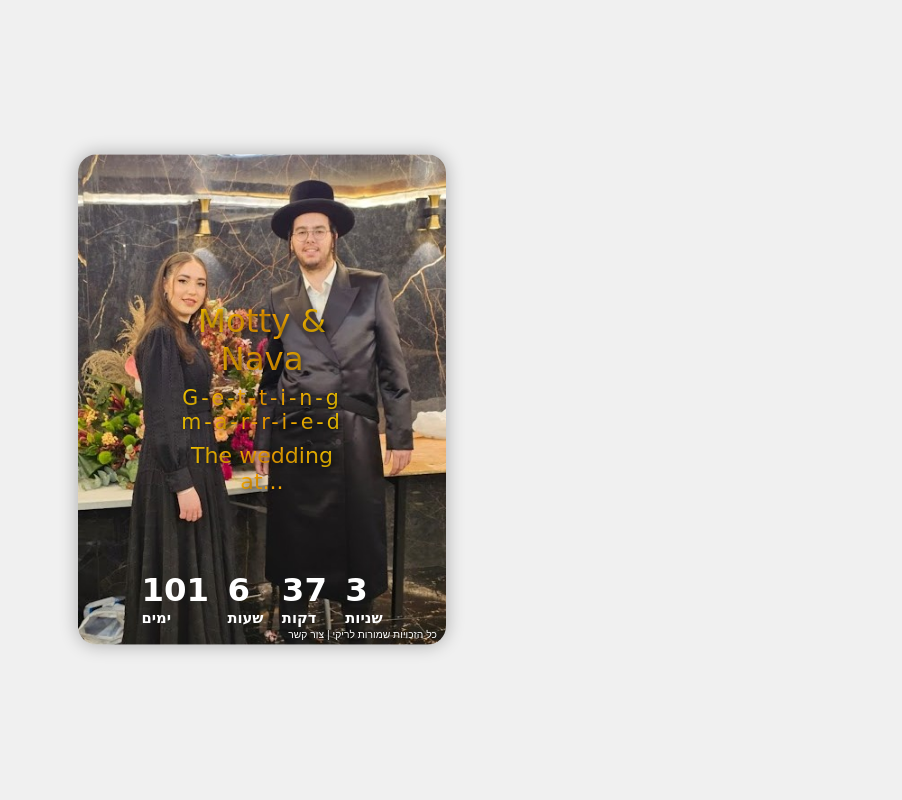
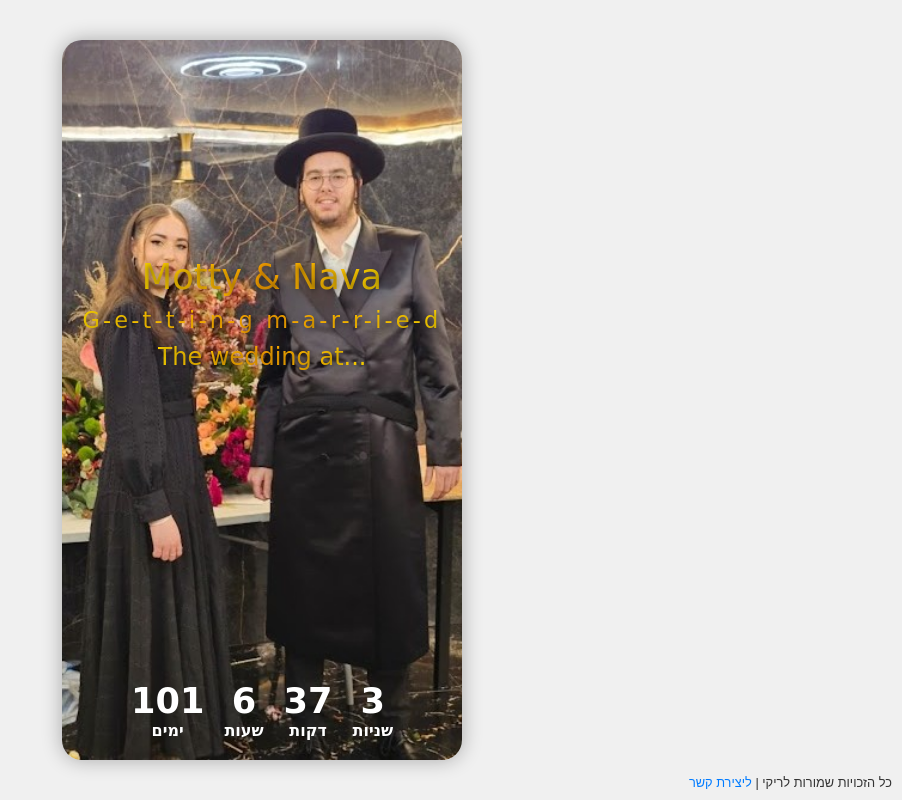
Before and after one commit to RikyShafer/Nava--s-wedding, a plain HTML site: page index.html in a window 1280 px wide. Shown: the whole page, without its empty margins (378-1280 px from the left). Drawn offline with Linux system fonts and the light colour scheme.

Commit message:
עדכון

```diff
--- a/index.html
+++ b/index.html
@@ -12,25 +12,35 @@
     }
 
     html, body {
+      height: 100%;
       width: 100%;
-      height: 100%;
-      overflow: hidden; /* לא מאפשר גלילה */
       background-color: #f0f0f0;
       font-family: 'Dancing Script', cursive;
+      overflow: hidden; /* לא מאפשר גלילה */
+    }
+
+    body {
       display: flex;
       justify-content: center;
       align-items: center;
+      flex-direction: column;
     }
 
     .countdown-container {
       width: 90%;
       max-width: 400px;
-  aspect-ratio: 3 / 4;
-  position: relative;
+      text-align: center;
       border-radius: 20px;
       overflow: hidden;
       box-shadow: 0 0 20px rgba(0, 0, 0, 0.3);
-  transform: scale(0.92); /* מוסיף הקטנה עדינה */
+      height: 90vh; /* גובה נוח */
+      position: relative;
+    }
+
+    .rounded-background {
+      position: relative;
+      width: 100%;
+      height: 100%;
     }
 
     .wedding-image {
@@ -43,14 +53,19 @@
     .text-content {
       position: absolute;
       top: 30%;
-      left: 50%;
-      transform: translateX(-50%);
+      width: 100%;
       text-align: center;
       color: #FFD700;
       text-shadow: 2px 2px 6px rgba(0, 0, 0, 0.5);
       display: flex;
       flex-direction: column;
+      align-items: center;
       gap: 10px;
+      padding: 0 10px;
+    }
+
+    .text-content p {
+      white-space: nowrap;
     }
 
     .gold-text {
@@ -94,18 +109,19 @@
     }
 
    .copyright {
-      position: absolute;
-      bottom: 5px;
+  position: fixed;
+  bottom: 10px;
   right: 10px;
-      font-size: 0.7rem;
-      color: #fff;
+  font-size: 0.8rem;
+  color: #333;
   direction: rtl;
   font-family: Arial, sans-serif;
-      text-shadow: 1px 1px 2px rgba(0, 0, 0, 0.4);
+  text-align: right;
+  z-index: 10;
 }
 
     .copyright a {
-      color: #fff;
+      color: #007bff;
       text-decoration: none;
     }
 
@@ -115,7 +131,7 @@
 
     @media (max-width: 480px) {
       .text-content {
-        top: 25%;
+        top: 40%;
         gap: 5px;
       }
 
@@ -138,11 +154,16 @@
       .label {
         font-size: 0.8rem;
       }
+
+      .countdown-container {
+        height: 85vh;
+      }
     }
   </style>
 </head>
 <body>
   <div class="countdown-container">
+    <div class="rounded-background">
       <img src="image_Nava.jpg" alt="Motty & Nava" class="wedding-image" />
       <div class="text-content">
         <p class="names gold-text">Motty & Nava</p>
@@ -167,11 +188,13 @@
           <span class="label">שניות</span>
         </div>
       </div>
+    </div>
+  </div>
+
   <div class="copyright">
     <p>כל הזכויות שמורות לריקי |
-        <a href="mailto:r8524409@gmail.com">צור קשר</a>
+      <a href="https://mail.google.com/mail/?view=cm&fs=1&to=r8524409@gmail.com&su=היי ריקי הגעתי אליך בקשר ל..." target="_blank">ליצירת קשר</a>
     </p>
-    </div>
   </div>
 
   <script>
```
Lines whose indentation alone changed are shown as unchanged.
